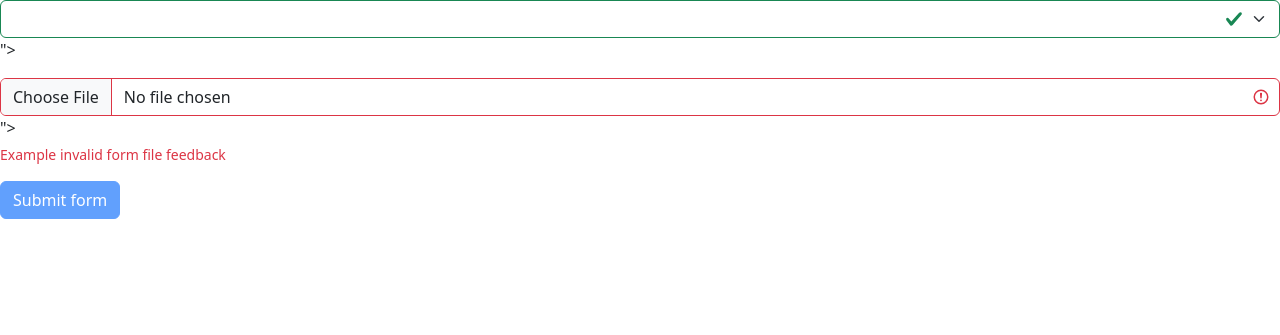
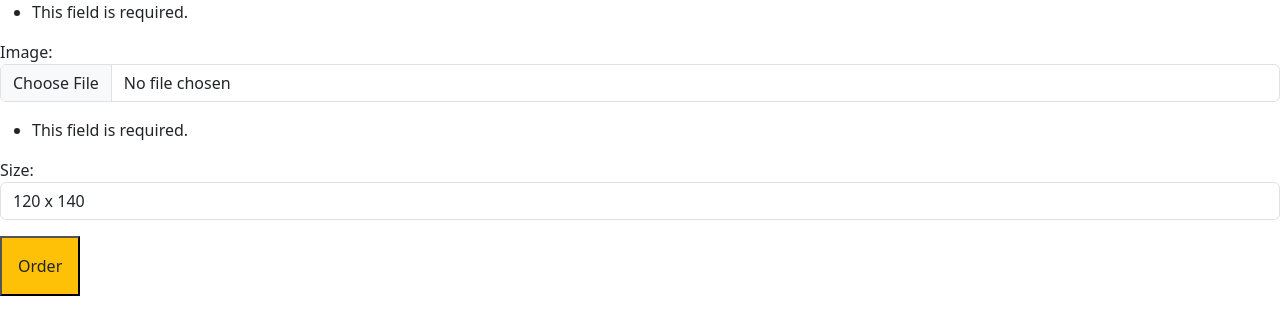
Before and after one commit to Vladimir-Strelec/Online_Shop, a Django app: page /order/create/ in a window 1280 px wide. Shown: the part 56-391 px from the top of the page. Run offline with Django 5.2, Linux system fonts and the light colour scheme.

Commit message:
Conect to Bootstrap and create nav bar 1.1

```diff
--- a/djsite/project/project/web/forms.py
+++ b/djsite/project/project/web/forms.py
@@ -6,7 +6,11 @@ from .models import Order
 class CreateOrder(forms.ModelForm, forms.Form):
     class Meta:
         model = Order
-        fields = '__all__'
+        fields = ['image', 'size']
+        widgets = {
+            'image': forms.FileInput(attrs={'class': 'form-control'}),
+            'size': forms.Select(attrs={'class': 'form-control'})
+        }
 
     def is_valid(self):
         if self.data:
--- a/djsite/project/template/create_order.html
+++ b/djsite/project/template/create_order.html
@@ -1,26 +1,16 @@
 {% extends 'base.html'%}
 
-{% block content%}
-<form class="was-validated" action="{% url 'create_order' %}" method="post">
-    {% csrf_token %}
+{% block content %}
 
-  <div class="mb-3">
-    <select class="form-select" required aria-label="select example">
-      <option value="120 x 140" href="{{form.size}}"></option>
-    </select>
-    <div class="invalid-feedback">Example invalid select feedback></div>
-  </div>
+    <div class="mb-3">
+        <table>
+    <form class="was-validated" action="{% url 'create_order' %}" method="post">
+        {% csrf_token %}
+        {{ form.as_p }}
+    </form>
 
-  <div class="mb-3">
-    <input  type="file" class="form-control" aria-label="file example" required href="{{form.image}}">
-
-    <div class="invalid-feedback">Example invalid form file feedback</div>
-  </div>
-
-  <div class="mb-3">
-    <button class="btn btn-primary" type="submit" disabled>Submit form</button>
-  </div>
-</form>
-
+        </table>
+        <button class="p-3 mb-2 bg-warning text-dark" type="submit">Order</button>
+    </div>
 
 {% endblock %}
```
